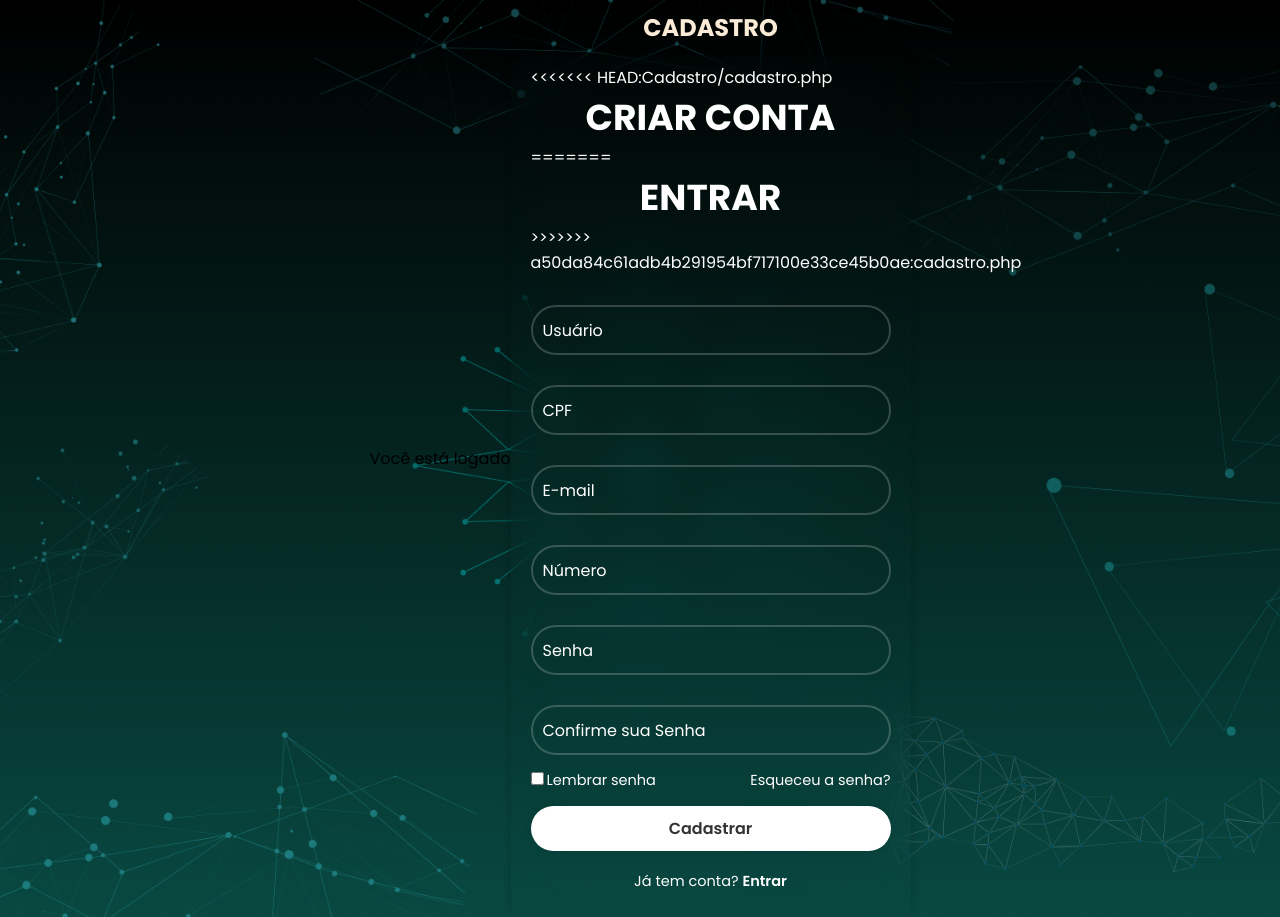
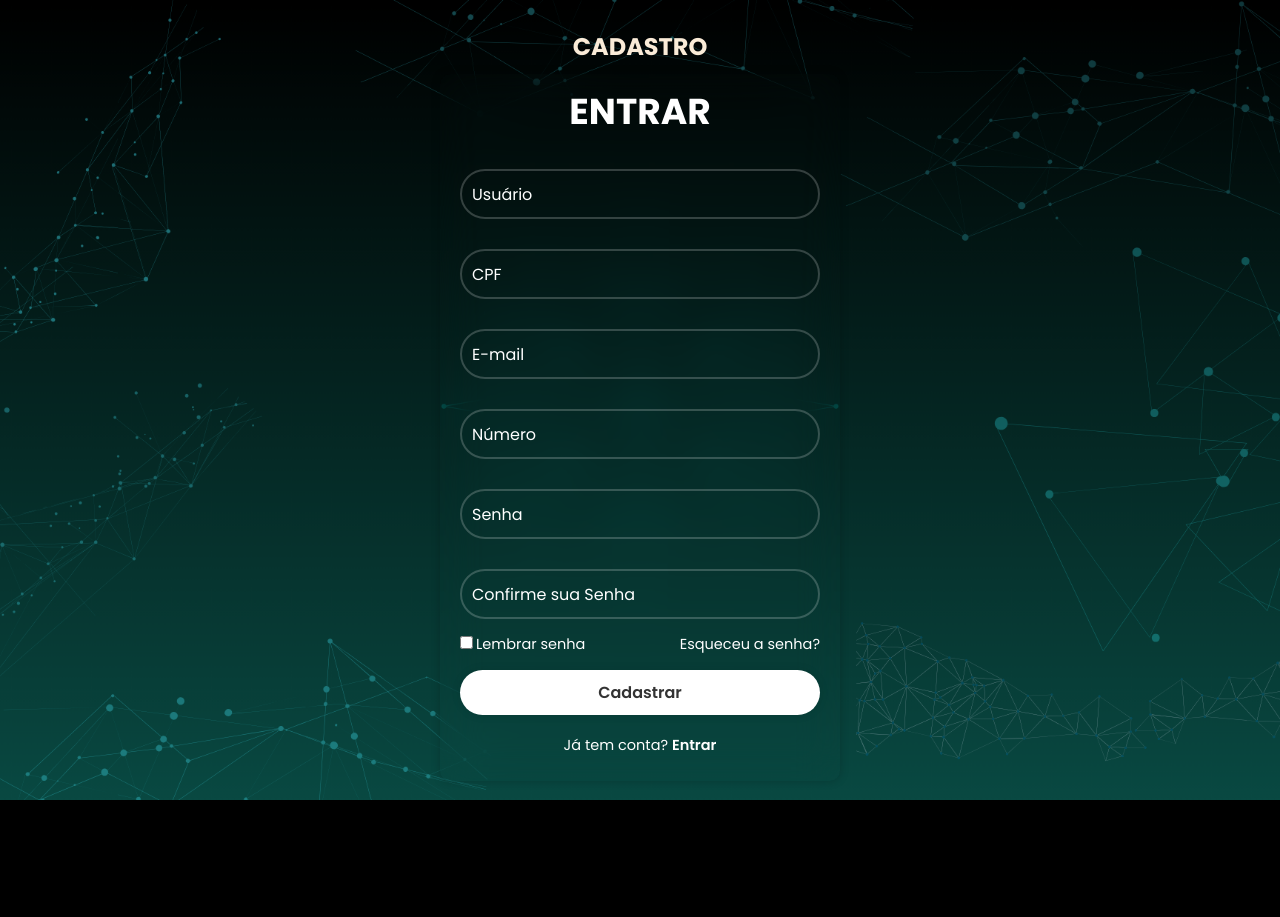
Before and after one commit to migueljaber/TCC, a PHP site: page /cadastro.php in a window 1280 px wide. After the commit the page ends 800 px from the top, so only its background shows below. Run offline with PHP 8.4, Linux system fonts and the light colour scheme; the visitor is signed in with stand-in values (Sample User, id 1).

Commit message:
Login e cadastros funcionando

```diff
--- a/cadastro.css
+++ b/cadastro.css
@@ -13,7 +13,7 @@ body{
     justify-content: center;
     align-items: center;
     min-height: 100vh;
-    background:url(../img/fundo.png) no-repeat;
+    background:url(./fundo.png) no-repeat;
     background-size: cover;
     background-position: center;
 
--- a/cadastro.php
+++ b/cadastro.php
@@ -2,24 +2,7 @@
 include "conexao.php";
 
 ?>
-<?php
 
-session_start();
-
-	if($_SESSION['nivel']=="adm"  )  {
-
-		echo "<center>Você está logado</center><br><br><br>";
-
-
-
-		}else{
-
-
-			header("Location:cadastro.php");
-		exit;
-
-	}
-?>
 
 <!DOCTYPE html>
 <html lang="pt-br">
@@ -40,13 +23,8 @@ session_start();
     <div class="interface">
         <h2 class="titulo">CADASTRO</h2>
     <div class="wrapper">
-<<<<<<< HEAD:Cadastro/cadastro.php
-        <h1>CRIAR CONTA</h1>
-        <form name="form_cadastro" id="form_cadastro" action="cadastro.php" method="POST" onsubmit="return validarFormulario()">
-=======
         <h1>ENTRAR</h1>
         <form name="form_cadastro" id="form_cadastro" action="inseri.php" method="POST" onsubmit="return validarFormulario()">
->>>>>>> a50da84c61adb4b291954bf717100e33ce45b0ae:cadastro.php
         <div class="input-box">
         <input type="text" name="usuario" id="usuario" placeholder="Usuário" maxlength="28" required>
 </div>
--- a/inseri.php
+++ b/inseri.php
@@ -12,7 +12,7 @@ $SQL=mysqli_query($conn, $result_usuario);
 
 if(mysqli_insert_id($conn)){
 	$_SESSION['msg'] = "<p style='color:green;'>Usuário cadastrado com sucesso</p>";
-	header("Location: select.php");
+	header("Location: index.php");
 }else{
 	$_SESSION['msg'] = "<p style='color:red;'>Usuário não foi cadastrado com sucesso</p>";
 	header("Location: cadastro.php");
--- a/login.css
+++ b/login.css
@@ -71,8 +71,6 @@ body{
     justify-content: space-between;
     font-size: 14.5px;
     margin: -15px 0 15px;
-    padding: 10px;
-    display: flex;
 }
 
 .lembrar-esqueceu label input{
--- a/login.php
+++ b/login.php
@@ -3,7 +3,7 @@
 <head>
     <meta charset="UTF-8">
     <meta name="viewport" content="width=device-width, initial-scale=1.0">
-    <link rel="stylesheet" href="login.css">
+    <link rel="stylesheet" href="./login.css">
     <link href='https://unpkg.com/boxicons@2.1.4/css/boxicons.min.css' rel='stylesheet'>
     <title>login</title>
 </head>
```
